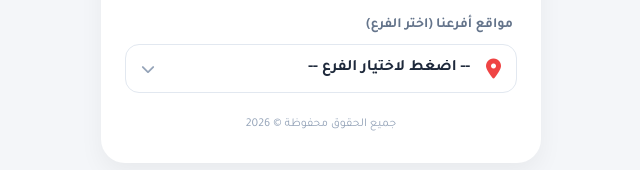
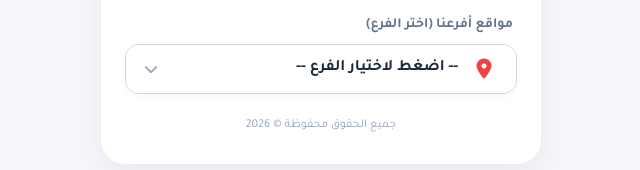
Before and after one commit to alkarmelfresh/contact, a plain HTML site: page index.html in a window 1280 px wide. Shown: the part 594-764 px from the top of the page, 319-959 px from the left. Drawn offline with Linux system fonts and the light colour scheme.

Commit message:
Add files via upload

```diff
--- a/index.html
+++ b/index.html
@@ -163,52 +163,90 @@
             font-size: 12px;
             color: #94a3b8;
         }
-        /* تنسيق القائمة المنسدلة للأفرع */
-.select-wrapper {
-    position: relative;
+
+        /* تنسيق بوكس قائمة الأفرع ليكون بنفس شكل أزرار الصفحة العلوية */
+        .branch-dropdown {
             width: 100%;
             margin-bottom: 12px;
+            border-radius: 14px;
+            border: 1px solid #cbd5e1;
+            background-color: #ffffff;
+            box-shadow: 0 2px 6px rgba(0, 0, 0, 0.04);
+            overflow: hidden;
+            text-align: right;
         }
 
-.select-wrapper select {
-    width: 100%;
-    padding: 15px 46px 15px 38px;
-    border-radius: 14px;
-    border: 1px solid #e2e8f0;
+        .branch-summary {
+            list-style: none;
+            display: flex;
+            align-items: center;
+            justify-content: space-between;
+            padding: 14px 18px;
+            cursor: pointer;
+            font-weight: 700;
+            font-size: 16px;
+            color: var(--primary-color);
             background-color: #ffffff;
-    color: var(--primary-color, #1e293b);
-    font-size: 16px;
-    font-weight: 700;
-    cursor: pointer;
-    appearance: none;
-    -webkit-appearance: none;
-    transition: border-color 0.2s ease, box-shadow 0.2s ease;
+            transition: transform 0.2s ease, box-shadow 0.2s ease, background-color 0.2s ease;
         }
 
-.select-wrapper select:focus {
-    outline: none;
-    border-color: var(--accent-color, #2563eb);
-    box-shadow: 0 0 0 3px rgba(37, 99, 235, 0.12);
+        .branch-summary:hover {
+            background-color: #f8fafc;
         }
 
-.select-wrapper .location-icon {
-    position: absolute;
-    right: 16px;
-    top: 50%;
-    transform: translateY(-50%);
-    color: #ef4444;
-    font-size: 20px;
-    pointer-events: none;
+        .branch-summary::-webkit-details-marker {
+            display: none;
         }
 
-.select-wrapper .select-arrow {
-    position: absolute;
-    left: 16px;
-    top: 50%;
-    transform: translateY(-50%);
+        .branch-summary-left {
+            display: flex;
+            align-items: center;
+            gap: 12px;
+        }
+
+        .branch-summary .location-icon {
+            font-size: 20px;
+            width: 28px;
+            text-align: center;
+            color: #ef4444;
+        }
+
+        .branch-summary .select-arrow {
+            font-size: 14px;
             color: #94a3b8;
+            transition: transform 0.2s ease;
+        }
+
+        .branch-dropdown[open] .select-arrow {
+            transform: rotate(180deg);
+        }
+
+        .branch-list {
+            display: flex;
+            flex-direction: column;
+            border-top: 1px solid #e2e8f0;
+            background-color: #ffffff;
+        }
+
+        .branch-list a {
+            padding: 13px 18px;
+            text-decoration: none;
+            color: var(--primary-color);
             font-size: 14px;
-    pointer-events: none;
+            font-weight: 700;
+            text-align: right;
+            border-bottom: 1px solid #e2e8f0;
+            display: block;
+            transition: background-color 0.2s ease, padding-right 0.2s ease;
+        }
+
+        .branch-list a:hover {
+            background-color: #f1f5f9;
+            padding-right: 22px;
+        }
+
+        .branch-list a:last-child {
+            border-bottom: none;
         }
     </style>
 </head>
@@ -270,20 +308,23 @@
 <div class="section-title">مواقع أفرعنا (اختر الفرع)</div>
 
 <div class="branch-selector">
-    <div class="select-wrapper">
+    <details class="branch-dropdown">
+        <summary class="branch-summary">
+            <span class="branch-summary-left">
                 <i class="fa-solid fa-location-dot location-icon"></i>
-        <select id="branchSelect" onchange="openBranchMap(this)">
-            <option value="" disabled selected>-- اضغط لاختيار الفرع --</option>
-            <!-- ضع رابط خرائط جوجل لكل فرع مكان النص داخل value -->
-            <option value="https://maps.app.goo.gl/qFfrp5AytJAPuDGK9?g_st=ic">فرع دابوق - إشارة المواصفات والمقاييس</option>
-            <option value="https://maps.app.goo.gl/MdbHJj7Wyr4UMDGm9?g_st=ic">فرع خلدا - بجانب بن العميد</option>
-            <option value="https://maps.app.goo.gl/mzGXtMaTDftzqE2L8?g_st=ic">فرع شارع الحرية - مقابل دائرة الأراضي</option>
-            <option value="https://maps.app.goo.gl/nuPjKsKYQEhAUVdR8?g_st=ic">فرع الصويفية - بجانب صويفية فيليج</option>
-            <option value="https://maps.app.goo.gl/umXELHtPKqtH4dx16?g_st=ic">فرع شارع القدس - مقابل أرامكس</option>
-            <option value="https://maps.app.goo.gl/C7kcKy5LjDDaa5gk6?g_st=ic">فرع ضاحية الياسمين - مقابل حديقة الشباب</option>
-        </select>
+                <span>-- اضغط لاختيار الفرع --</span>
+            </span>
             <i class="fa-solid fa-chevron-down select-arrow"></i>
+        </summary>
+        <div class="branch-list">
+            <a href="https://maps.app.goo.gl/qFfrp5AytJAPuDGK9?g_st=ic" target="_blank" rel="noopener noreferrer">فرع دابوق - إشارة المواصفات والمقاييس</a>
+            <a href="https://maps.app.goo.gl/MdbHJj7Wyr4UMDGm9?g_st=ic" target="_blank" rel="noopener noreferrer">فرع خلدا - بجانب بن العميد</a>
+            <a href="https://maps.app.goo.gl/mzGXtMaTDftzqE2L8?g_st=ic" target="_blank" rel="noopener noreferrer">فرع شارع الحرية - مقابل دائرة الأراضي</a>
+            <a href="https://maps.app.goo.gl/nuPjKsKYQEhAUVdR8?g_st=ic" target="_blank" rel="noopener noreferrer">فرع الصويفية - بجانب صويفية فيليج</a>
+            <a href="https://maps.app.goo.gl/umXELHtPKqtH4dx16?g_st=ic" target="_blank" rel="noopener noreferrer">فرع شارع القدس - مقابل أرامكس</a>
+            <a href="https://maps.app.goo.gl/C7kcKy5LjDDaa5gk6?g_st=ic" target="_blank" rel="noopener noreferrer">فرع ضاحية الياسمين - مقابل حديقة الشباب</a>
         </div>
+    </details>
 </div>
         <footer>
             جميع الحقوق محفوظة © 2026
```
Lines whose indentation alone changed are shown as unchanged.
